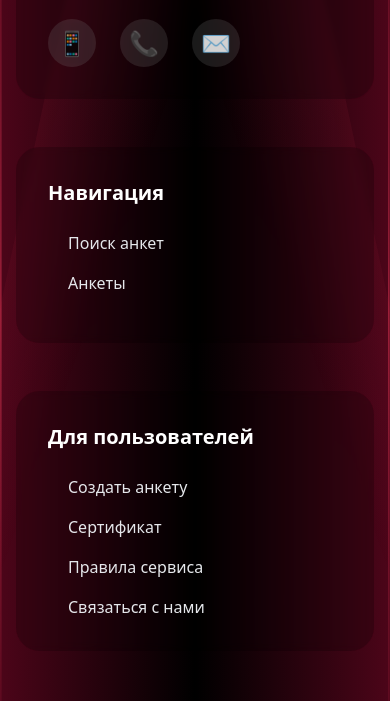
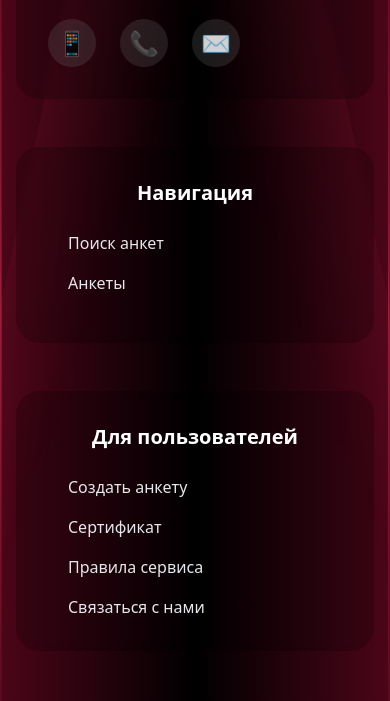
Before and after one commit to KhameT-Zikrillaev/sovchilar-project, a React (Vite) app: page / in a window 390 px wide. Shown: the part 4729-5430 px from the top of the page. Built offline with nearby package versions, Linux system fonts and the light colour scheme; no server answers.

Commit message:
testering

```diff
--- a/src/layout/FooterLayout/index.jsx
+++ b/src/layout/FooterLayout/index.jsx
@@ -72,7 +72,7 @@ export default function FooterLayout() {
 
         <div className="max-w-7xl mx-auto px-4 py-20">
           {/* Основной контент */}
-          <div className="grid grid-cols-1 md:grid-cols-12 gap-12 mb-16">
+          <div className="grid grid-cols-1 md:grid-cols-8 lg:grid-cols-12 gap-12 mb-16">
             {/* Лого и описание */}
             <div  className="col-span-1 md:col-span-5 backdrop-blur-sm bg-black/20 p-8 rounded-3xl">
               <Link to="/" data-aos="zoom-out-up" data-aos-offset="50" className="flex items-center gap-3 text-4xl mb-6 group">
@@ -106,13 +106,13 @@ export default function FooterLayout() {
             </div>
 
             {/* Навигация */}
-            <div className="col-span-1 md:col-span-3 backdrop-blur-sm bg-black/20 p-8 rounded-3xl">
+            <div className="col-span-1 text-center md:text-left md:col-span-3 backdrop-blur-sm bg-black/20 p-8 rounded-3xl">
               <h3 data-aos="fade-right" data-aos-offset="50" className="text-xl font-bold mb-6 text-white">{t('footer.navigation.title')}</h3>
               <ul className="space-y-4">
-                <li data-aos="fade-right" data-aos-offset="50">
+                <li  data-aos="fade-right" data-aos-offset="50">
                   <button
                     onClick={() => handleScrollTo('search')}
-                    className="text-gray-200 hover:text-rose-400 transition-all duration-300 flex items-center group"
+                    className="text-gray-200  hover:text-rose-400 transition-all duration-300 flex items-center group"
                   >
                     <span className="w-2 h-2 bg-rose-500 rounded-full opacity-0 group-hover:opacity-100 transform scale-0 group-hover:scale-100 transition-all duration-300 mr-3"></span>
                     {t('footer.navigation.search')}
@@ -134,30 +134,30 @@ export default function FooterLayout() {
             </div>
 
             {/* Для пользователей */}
-            <div className="col-span-1 md:col-span-3 backdrop-blur-sm bg-black/20 p-8 rounded-3xl">
+            <div className="col-span-1 text-center md:text-left md:col-span-3 backdrop-blur-sm bg-black/20 p-8 rounded-3xl">
               <h3 data-aos="fade-left" data-aos-offset="50" className="text-xl font-bold mb-6 text-white">{t('footer.forUsers.title')}</h3>
-              <ul className="space-y-4">
+              <ul className="space-y-4 ">
                 <li data-aos="fade-left" data-aos-offset="50">
-                  <Link to="/auth" className="text-gray-200 hover:text-rose-400 transition-all duration-300 flex items-center group">
-                    <span className="w-2 h-2 bg-rose-500 rounded-full opacity-0 group-hover:opacity-100 transform scale-0 group-hover:scale-100 transition-all duration-300 mr-3"></span>
+                  <Link to="/auth" className="text-gray-200   hover:text-rose-400 transition-all duration-300 flex items-center group">
+                    <span className="w-2   h-2 bg-rose-500 rounded-full opacity-0 group-hover:opacity-100 transform scale-0 group-hover:scale-100 transition-all duration-300 mr-3"></span>
                     {t('footer.forUsers.createProfile')}
                   </Link>
                 </li>
                 <li data-aos="fade-left" data-aos-offset="50">
                   <button onClick={() => setIsModalSetifiedOpen(true)} to="/faq" className="text-gray-200 hover:text-rose-400 transition-all duration-300 flex items-center group">
-                    <span className="w-2 h-2 bg-rose-500 rounded-full opacity-0 group-hover:opacity-100 transform scale-0 group-hover:scale-100 transition-all duration-300 mr-3"></span>
+                    <span className="w-2  h-2 bg-rose-500 rounded-full opacity-0 group-hover:opacity-100 transform scale-0 group-hover:scale-100 transition-all duration-300 mr-3"></span>
                     {t('footer.forUsers.sertified')}
                   </button>
                 </li>
                 <li data-aos="fade-left" data-aos-offset="50">
-                  <button onClick={() => setIsModalOpen(true)} className="text-gray-200 hover:text-rose-400 transition-all duration-300 flex items-center group">
+                  <button onClick={() => setIsModalOpen(true)} className="text-gray-200 text-center md:text-left  hover:text-rose-400 transition-all duration-300 flex items-center group">
                     <span className="w-2 h-2 bg-rose-500 rounded-full opacity-0 group-hover:opacity-100 transform scale-0 group-hover:scale-100 transition-all duration-300 mr-3"></span>
                     {t('footer.forUsers.rules')}
                   </button>
                 </li>
                 <li data-aos="fade-left" data-aos-offset="50">
-                  <a href='tel:+998507193333'  className="text-gray-200 hover:text-rose-400 transition-all duration-300 flex items-center group">
-                    <span className="w-2 h-2 bg-rose-500 rounded-full opacity-0 group-hover:opacity-100 transform scale-0 group-hover:scale-100 transition-all duration-300 mr-3"></span>
+                  <a href='tel:+998507193333'  className="text-gray-200 hover:text-rose-400 transition-all duration-300  flex items-center  group">
+                    <span className="w-2 h-2  bg-rose-500 rounded-full opacity-0 group-hover:opacity-100 transform scale-0 group-hover:scale-100 transition-all duration-300 mr-3"></span>
                     {t('footer.forUsers.contact')}
                   </a>
                 </li>
```
